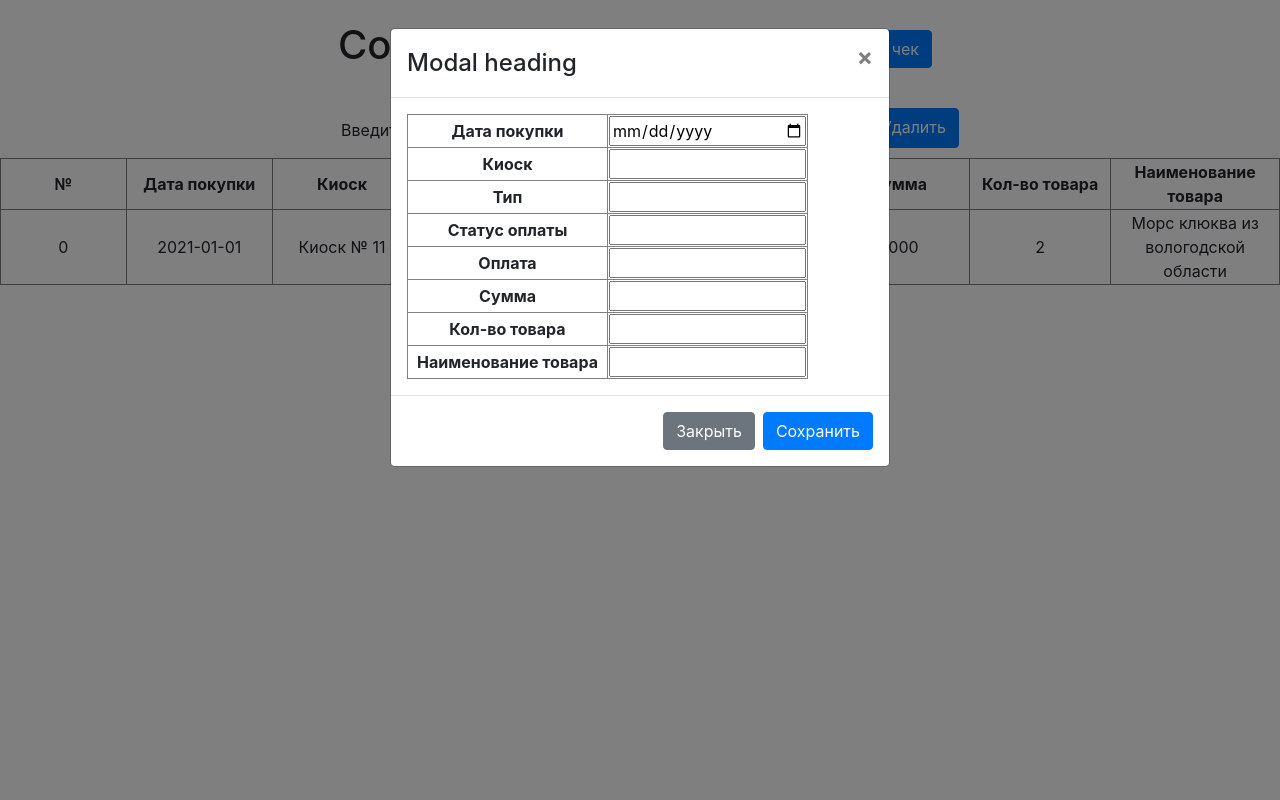
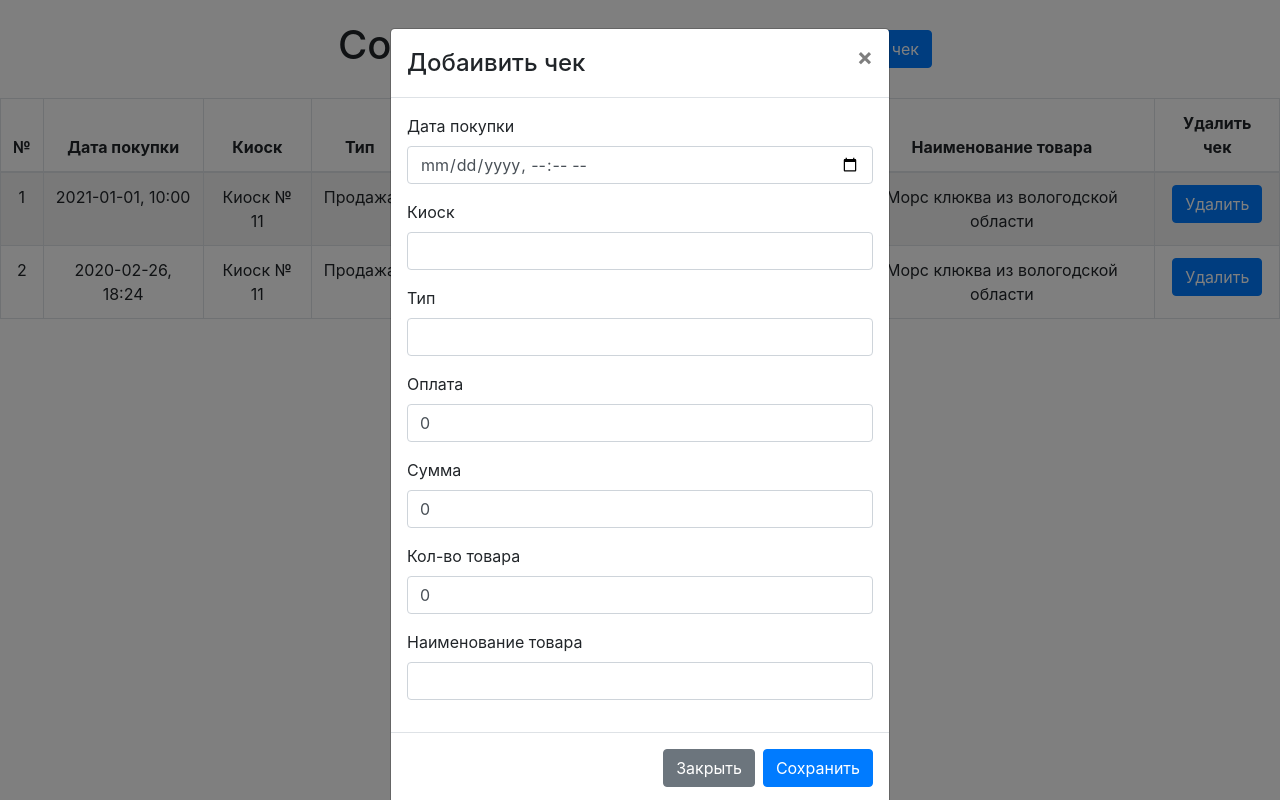
Before and after one commit to archebald241/receipt-storage, a React (Create React App) app: page / in a window 1280 px wide. Both pictures are taken after a click on the button "Добавить чек". Built offline with nearby package versions, Linux system fonts and the light colour scheme.

Commit message:
error correction

```diff
--- a/public/index.html
+++ b/public/index.html
@@ -10,14 +10,11 @@
       content="Web site created using create-react-app"
     />
     <link rel="apple-touch-icon" href="%PUBLIC_URL%/logo192.png" />
-
     <link rel="manifest" href="%PUBLIC_URL%/manifest.json" />
-
     <title>Тестовое задание</title>
   </head>
   <body>
     <noscript>You need to enable JavaScript to run this app.</noscript>
     <div id="root"></div>
-
   </body>
 </html>
--- a/src/App.js
+++ b/src/App.js
@@ -1,6 +1,5 @@
 import TableCompContainer from "./components/TableCompContainer.js";
 import UpdateTableContainer from "./components/UpdateTableContainer.js"
-import DelTableContainer from "./components/DelTableContainer.js"
 import { createStore } from "redux";
 import { Provider } from "react-redux";
 import { addReducer } from "./store/reducers.js";
@@ -15,7 +14,6 @@ function App() {
           <h1>Сохраненниые чеки</h1>
           <div className="title-left"><UpdateTableContainer /></div>
         </div>
-        <div className="title-right"><DelTableContainer /></div>
         <TableCompContainer />
       </div>
     </Provider>
--- a/src/components/DelTable.js
+++ /dev/null
@@ -1,36 +0,0 @@
-import React from 'react';
-import { Button } from 'react-bootstrap';
-import 'bootstrap/dist/css/bootstrap.min.css';
-
-
-export default class DelTable extends React.Component {
-	constructor(props) {
-		super(props)
-
-    this.state = {
-      delId: 0
-    };
-    this.changeId = this.changeId.bind(this);
-    this.delInTable = this.delInTable.bind(this);
-	}
-
-  changeId(event){
-    this.setState({delId: event.target.value});
-  }
-
-  delInTable(event){
-    this.props.delTableText(this.state.delId)
-  }
-
-	render() {
-		return (
-      <div>
-        <form>
-          <p>Введите № чека: </p>
-          <input type="number" min='0' name="datePay" onChange={this.changeId} value={this.state.delId} autocomplete="off" />
-          <Button variant="primary" onClick={()=>{this.delInTable()}}>Удалить чек</Button>
-        </form>
-      </div>
-		);
-	}
-}
--- a/src/components/DelTableContainer.js
+++ /dev/null
@@ -1,23 +0,0 @@
-import React from 'react';
-import DelTable from './DelTable.js'
-import { connect } from "react-redux";
-import { delTableText } from '../store/actions.js'
-
-class DelTableContainer extends React.Component {
-	render() {
-		return (
-			<DelTable delTableText={this.props.delTableText} />
-		);
-	}
-}
-
-const mapStateToProps = state =>{
-	return {
-	};
-}
-
-const mapDispatchToProps = {
-	delTableText
-}
-
-export default connect(mapStateToProps, mapDispatchToProps)(DelTableContainer);
--- a/src/components/TableComp.js
+++ b/src/components/TableComp.js
@@ -1,4 +1,6 @@
 import React from 'react';
+import { Table, Button } from 'react-bootstrap';
+import 'bootstrap/dist/css/bootstrap.min.css';
 
 
 export default class TableComp extends React.Component {
@@ -8,12 +10,19 @@ export default class TableComp extends React.Component {
 		this.state = {
 
 		};
+		this.delInTable = this.delInTable.bind(this);
 	}
+
+	delInTable(index){
+    this.props.delTableText(index)
+  }
+
 
 	render() {
 		return (
 			<div>
-				<table border="1">
+				<Table striped bordered hover>
+				  <thead>
 				    <tr>
 							<th>№</th>
 							<th>Дата покупки</th>
@@ -24,21 +33,26 @@ export default class TableComp extends React.Component {
 							<th>Сумма</th>
 							<th>Кол-во товара</th>
 							<th>Наименование товара</th>
+							<th>Удалить чек</th>
 				    </tr>
+				  </thead>
+				  <tbody>
 						{this.props.mainTable.map((item, index) => (
 							<tr>
-							<td key={item.name}>{index}</td>
-							<td key={item.name}>{item.datePay}</td>
+								<td key={item.name}>{index+1}</td>
+								<td key={item.name}>{item.datePay.replace('T',', ')}</td>
 								<td key={item.name}>{item.kioskName}</td>
-							<td key={item.name}>{item.payType}</td>
+								<td key={item.name}>{item.chequeType}</td>
 								<td key={item.name}>{item.payStatus}</td>
+								<td key={item.name}>{item.paySum}</td>
 								<td key={item.name}>{item.sum}</td>
-							<td key={item.name}>{item.paySum}</td>
 								<td key={item.name}>{item.quantityPositions}</td>
 								<td key={item.name}>{item.namePosicions}</td>
+								<td key={item.name} className="delBut"><Button variant="primary" onClick={()=>{this.delInTable(index)}}>Удалить</Button></td>
 							</tr>
 						))}
-				</table>
+				  </tbody>
+				</Table>
 			</div>
 		);
 	}
--- a/src/components/TableCompContainer.js
+++ b/src/components/TableCompContainer.js
@@ -1,11 +1,12 @@
 import React from 'react';
 import TableComp from './TableComp.js'
+import { delTableText } from '../store/actions.js'
 import { connect } from "react-redux";
 
 class TableCompContainer extends React.Component {
 	render() {
 		return (
-			<TableComp mainTable={this.props.mainTable} />
+			<TableComp mainTable={this.props.mainTable} delTableText={this.props.delTableText} />
 		);
 	}
 }
@@ -17,6 +18,7 @@ const mapStateToProps = state => {
 }
 
 const mapDispatchToProps = {
+	delTableText
 }
 
 export default connect(mapStateToProps, mapDispatchToProps)(TableCompContainer);
--- a/src/components/UpdateTable.js
+++ b/src/components/UpdateTable.js
@@ -1,5 +1,5 @@
 import React from 'react';
-import { Modal, Button } from 'react-bootstrap';
+import { Form, Modal, Button } from 'react-bootstrap';
 import 'bootstrap/dist/css/bootstrap.min.css';
 
 export default class UpdateTable extends React.Component {
@@ -11,16 +11,15 @@ export default class UpdateTable extends React.Component {
 			show : false,
 			datePay : '',
 			kioskName : '',
-			payType : '',
-			payStatus : '',
-			sum : '',
-			paySum : '',
-			quantityPositions : '',
+			chequeType : '',
+			paySum : 0,
+			sum : 0,
+			quantityPositions : 0,
 			namePosicions : ''
 		};
 
 		this.addInTable = this.addInTable.bind(this);
-		this.saveResautl = this.saveResautl.bind(this);
+		this.saveResault = this.saveResault.bind(this);
 	}
 
 	handleClose = () => this.setState({show: false});
@@ -36,25 +35,35 @@ export default class UpdateTable extends React.Component {
     });
 	}
 
-	saveResautl(){
-		 var line = {
+	saveResault(){
+		let payStatus
+		if (this.state.sum === this.state.paySum) {
+			payStatus = 'Оплачено';
+		} else if (this.state.paySum === 0) {
+			payStatus = 'Нет оплаты';
+		} else if (this.state.sum < this.state.paySum) {
+			payStatus = 'Переплата';
+		}	else {
+			payStatus = 'Недоплата';
+		}
+
+		var line = {
 			datePay : this.state.datePay,
 			kioskName : this.state.kioskName,
-			payType : this.state.payType,
-			payStatus : this.state.payStatus,
+			chequeType  : this.state.chequeType,
+			payStatus : payStatus,
+			paySum : this.state.paySum,
 			sum : this.state.sum,
-			paySum : this.state.paySum,
 			quantityPositions : this.state.quantityPositions,
 			namePosicions : this.state.namePosicions
 		}
 		this.setState({
 			datePay : '',
 			kioskName : '',
-			payType : '',
-			payStatus : '',
-			sum : '',
-			paySum : '',
-			quantityPositions : '',
+			chequeType : '',
+			paySum : 0,
+			sum : 0,
+			quantityPositions : 0,
 			namePosicions : ''
 		});
 		this.props.setTableText(line)
@@ -62,54 +71,50 @@ export default class UpdateTable extends React.Component {
 
 	render() {
 		return (
-			<form>
+			<div>
 				<Button variant="primary" onClick={()=>{this.handleShow()}}>Добавить чек</Button>
 	    	<Modal className="modal-90w" show={this.state.show} onHide={()=>{this.handleClose()}}>
 		        <Modal.Header closeButton>
-			    		<Modal.Title>Modal heading</Modal.Title>
+			    		<Modal.Title>Добаивить чек</Modal.Title>
 		        </Modal.Header>
 		        <Modal.Body>
-			        	<table border="1">
-									<tr>
-										<th>Дата покупки</th>
-										<th><input type="date" name="datePay" onChange={this.addInTable} value={this.state.datePay} autocomplete="off" /></th>
-									</tr>
-									<tr>
-										<th>Киоск</th>
-										<th><input type="text" name="kioskName" onChange={this.addInTable} value={this.state.kioskName} autocomplete="off" /></th>
-									</tr>
-									<tr>
-										<th>Тип</th>
-										<th><input type="number" min="0" name="payType" onChange={this.addInTable} value={this.state.payType} autocomplete="off" /></th>
-									</tr>
-									<tr>
-										<th>Статус оплаты</th>
-										<th><input type="number" min="0" name="payStatus" onChange={this.addInTable} value={this.state.payStatus} autocomplete="off" /></th>
-									</tr>
-									<tr>
-										<th>Оплата</th>
-										<th><input type="number" min="0" name="sum" onChange={this.addInTable} value={this.state.sum} autocomplete="off" /></th>
-									</tr>
-									<tr>
-										<th>Сумма</th>
-										<th><input type="number" min="0" name="paySum" onChange={this.addInTable} value={this.state.paySum} autocomplete="off" /></th>
-									</tr>
-									<tr>
-										<th>Кол-во товара</th>
-										<th><input type="number" min="0" name="quantityPositions" onChange={this.addInTable} value={this.state.quantityPositions} autocomplete="off" /></th>
-									</tr>
-									<tr>
-										<th>Наименование товара</th>
-										<th><input type="text" name="namePosicions" onChange={this.addInTable} value={this.state.namePosicions} autocomplete="off" /></th>
-									</tr>
-								</table>
-			        </Modal.Body>
-			        <Modal.Footer>
-			        	<Button variant="secondary" onClick={()=>{this.handleClose()}}>Закрыть</Button>
-			        	<Button variant="primary" onClick={()=>{this.saveResautl()}}>Сохранить</Button>
-			        </Modal.Footer>
+							<Form>
+								<Form.Group controlId="formBasicEmail">
+									<Form.Label>Дата покупки</Form.Label>
+									<Form.Control type="datetime-local" name="datePay" onChange={this.addInTable} value={this.state.datePay} autocomplete="off" />
+								</Form.Group>
+								<Form.Group controlId="formBasicPassword">
+									<Form.Label>Киоск</Form.Label>
+									<Form.Control type="text" name="kioskName" onChange={this.addInTable} value={this.state.kioskName} autocomplete="off" />
+								</Form.Group>
+								<Form.Group controlId="formBasicPassword">
+									<Form.Label>Тип</Form.Label>
+									<Form.Control type="text" name="chequeType" onChange={this.addInTable} value={this.state.chequeType} autocomplete="off" />
+								</Form.Group>
+								<Form.Group controlId="formBasicPassword">
+									<Form.Label>Оплата</Form.Label>
+									<Form.Control type="number" min="0" name="paySum" onChange={this.addInTable} value={this.state.paySum} autocomplete="off" />
+								</Form.Group>
+								<Form.Group controlId="formBasicPassword">
+									<Form.Label>Сумма</Form.Label>
+									<Form.Control type="number" min="0" name="sum" onChange={this.addInTable} value={this.state.sum} autocomplete="off" />
+								</Form.Group>
+								<Form.Group controlId="formBasicPassword">
+									<Form.Label>Кол-во товара</Form.Label>
+									<Form.Control type="number" min="0" name="quantityPositions" onChange={this.addInTable} value={this.state.quantityPositions} autocomplete="off" />
+								</Form.Group>
+								<Form.Group controlId="formBasicPassword">
+									<Form.Label>Наименование товара</Form.Label>
+									<Form.Control type="text" name="namePosicions" onChange={this.addInTable} value={this.state.namePosicions} autocomplete="off" />
+								</Form.Group>
+							</Form>
+			       </Modal.Body>
+			       <Modal.Footer>
+			       	<Button variant="secondary" onClick={()=>{this.handleClose()}}>Закрыть</Button>
+			       	<Button variant="primary" onClick={()=>{this.saveResault()}}>Сохранить</Button>
+			       </Modal.Footer>
 		    </Modal>
-	    </form>
+	    </div>
 		);
 	}
 }
--- a/src/index.css
+++ b/src/index.css
@@ -17,15 +17,14 @@
 }
 .title-right form{
   display: flex;
-  justify-content: center;
-  height: 40px;
+    justify-content: center;
+    height: 40px;
 }
 .title-right form p{
   padding: 10px 10px 0 20px;
   width: 260px;
 }
 th, td {
-  width: 200px;
   text-align: center;
 }
 input{
--- a/src/store/reducers.js
+++ b/src/store/reducers.js
@@ -3,13 +3,23 @@ import { DELETE_IN_TABLE } from "./actions.js";
 
 const defaultState = [
 	{
-		datePay : '2021-01-01',
+		datePay : '2021-01-01T10:00',
 		kioskName : 'Киоск № 11',
-		payType : 0,
-		payStatus : 0,
+		chequeType  : "Продажа",
+		payStatus : "Оплачено",
+		paySum : 9000,
 		sum : 9000,
-		paySum : 9000,
 		quantityPositions : 2,
+		namePosicions : "Морс клюква из вологодской области"
+	},
+	{
+		datePay : '2020-02-26T18:24',
+		kioskName : 'Киоск № 11',
+		chequeType  : "Продажа",
+		payStatus : "Оплачено",
+		paySum : 4500,
+		sum : 4500,
+		quantityPositions : 1,
 		namePosicions : "Морс клюква из вологодской области"
 	}
 ]
@@ -19,7 +29,7 @@ export const addReducer = (state = defaultState, action) => {
 		case ADD_IN_TABLE:
 			return [ ...state, action.payload ]
 		case DELETE_IN_TABLE:
-			return [...state.slice(0, action.payload), ...state.slice(action.payload + 1)]
+			return state.filter((_,index) => index !== action.payload)
 		default:
 			return state;
 	}
```
Also changed, not shown: public/logo192.png (added), 1 other file (tests, documents, lock files or other folders). Lines whose indentation alone changed are shown as unchanged.
